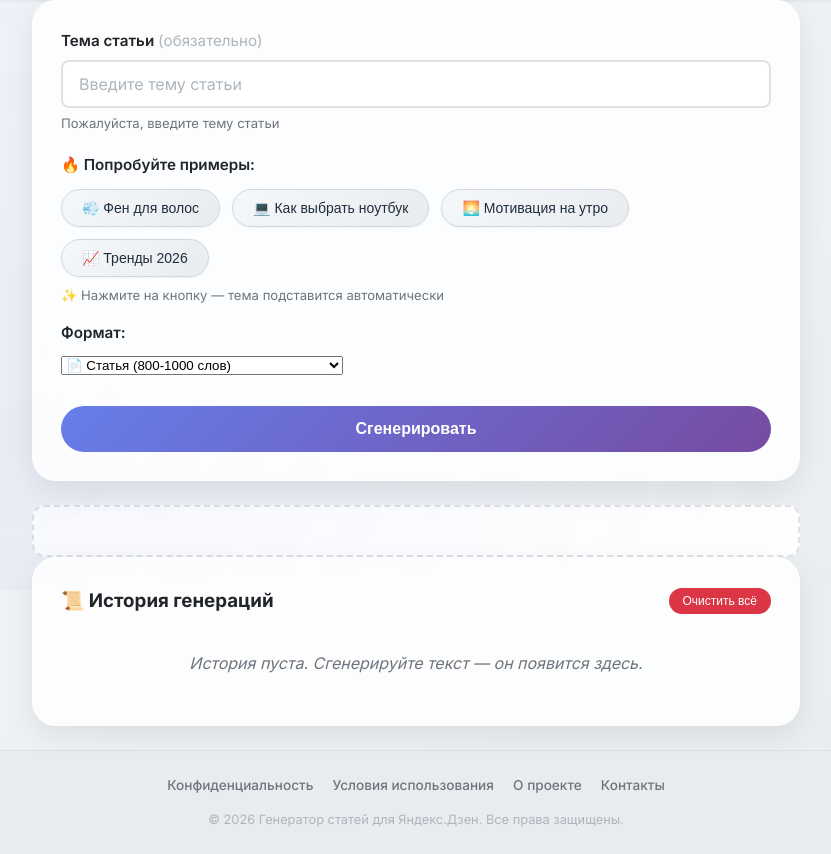
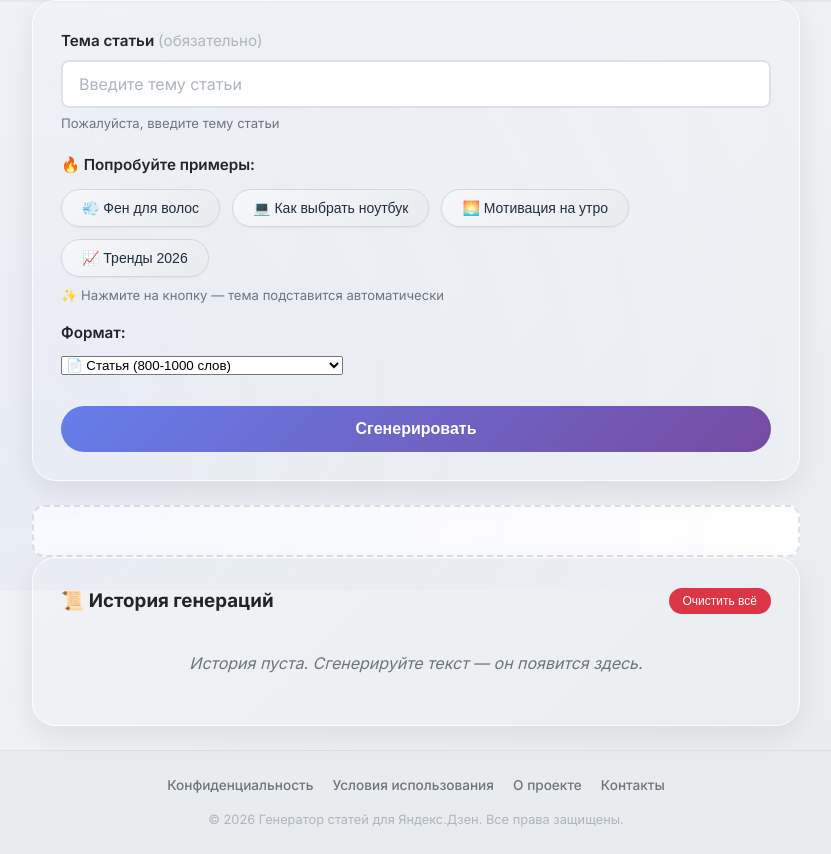
Before and after one commit to Denshik11134/zen_agents_project, a Flask app: page / in a window 1280 px wide. Shown: the part 210-1064 px from the top of the page, without its empty margins (224-1055 px from the left). Run offline with Flask 3, Linux system fonts and the light colour scheme.

Commit message:
Убран белый фон карточек, виден градиент

```diff
--- a/static/css/style.css
+++ b/static/css/style.css
@@ -182,14 +182,14 @@ img {
 
 /* ── Card ── */
 .card {
-    background: rgba(255, 255, 255, 0.85);
-    backdrop-filter: blur(10px);
+    background: transparent;
+    backdrop-filter: blur(0px);
     border-radius: 24px;
     box-shadow: 0 10px 30px rgba(0, 0, 0, 0.08);
     padding: 1.75rem;
     margin-bottom: 1.5rem;
     transition: transform 0.3s ease, box-shadow 0.3s ease;
-    border: 1px solid rgba(255, 255, 255, 0.5);
+    border: 1px solid rgba(255, 255, 255, 0.8);
 }
 
 .card:hover {
```
